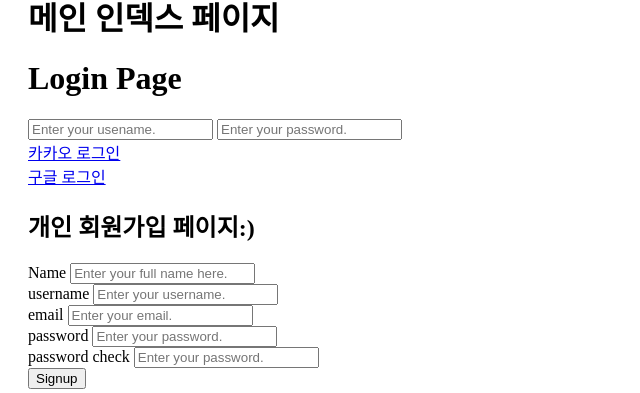
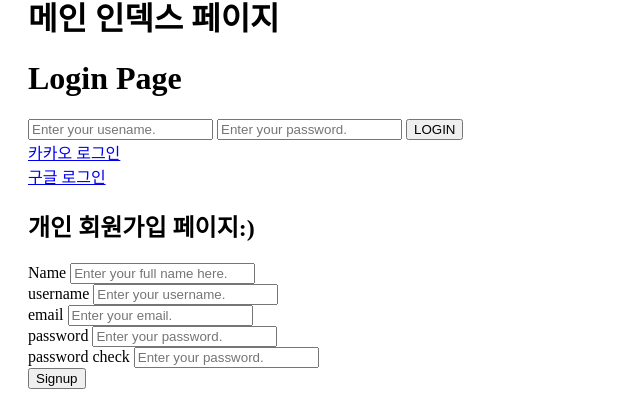
Before and after one commit to FC-2021-FinalProject/Final-Project, a Django app: page / in a window 1280 px wide. Shown: the part 188-581 px from the top of the page, without its empty margins (0-640 px from the left). Run offline with Django 3.2, Linux system fonts and the light colour scheme; some libraries are stand-ins or nearby versions.

Commit message:
edit: fixed typos

```diff
--- a/studycafe/templates/login.html
+++ b/studycafe/templates/login.html
@@ -16,10 +16,12 @@
 {% else %}
 
 <form action="{% url 'login' %}" method="POST">
+    {% csrf_token %}
     <label for="login-name"></label>
     <input type="text" id="login-name" name="login-name" placeholder="Enter your usename.">
     <label for="login-password"></label>
     <input type="password" id="login-name" name="login-password" placeholder="Enter your password.">
+    <button type="SUBMIT"> LOGIN </button>
 </form>
 
 
```
